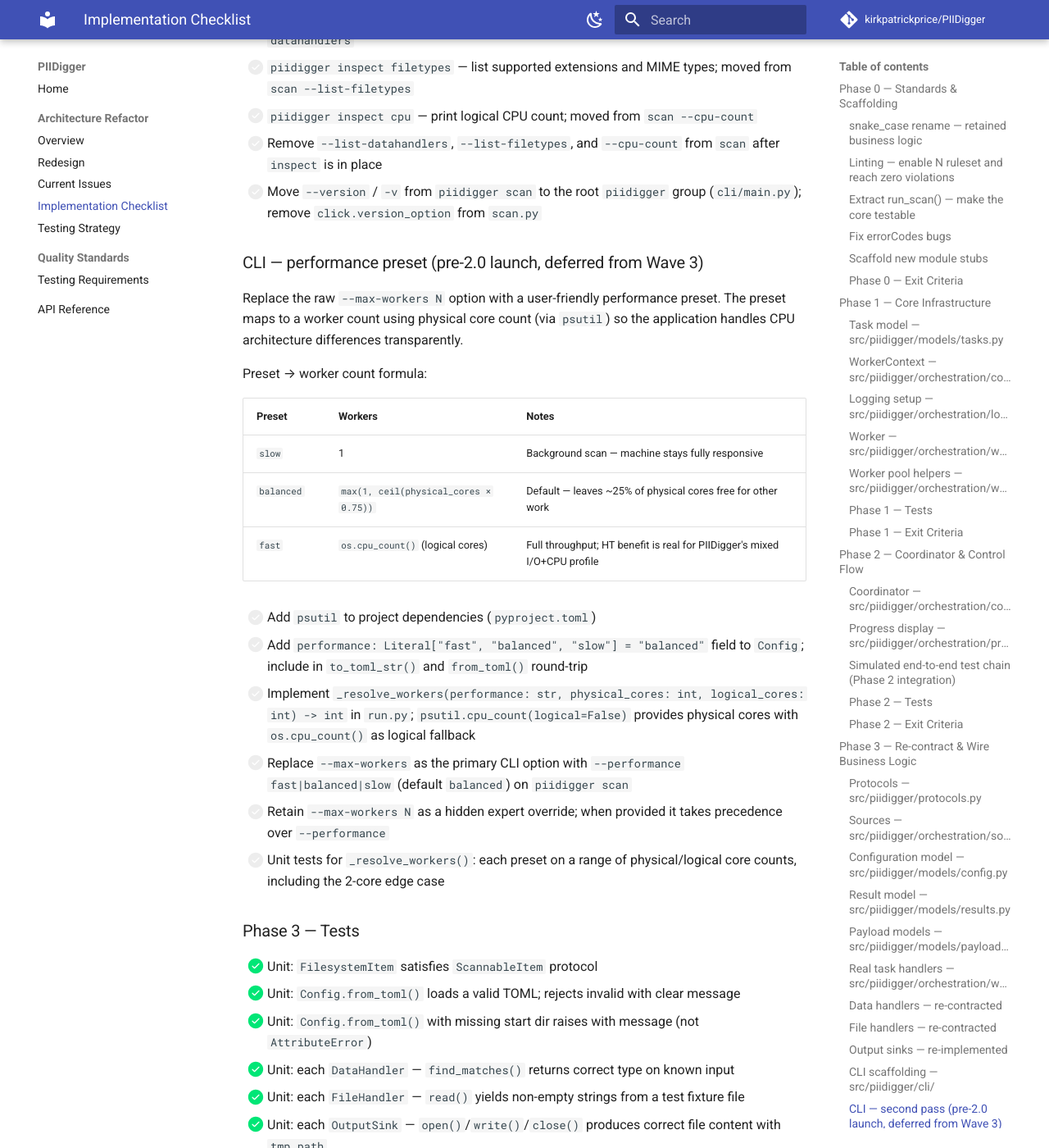
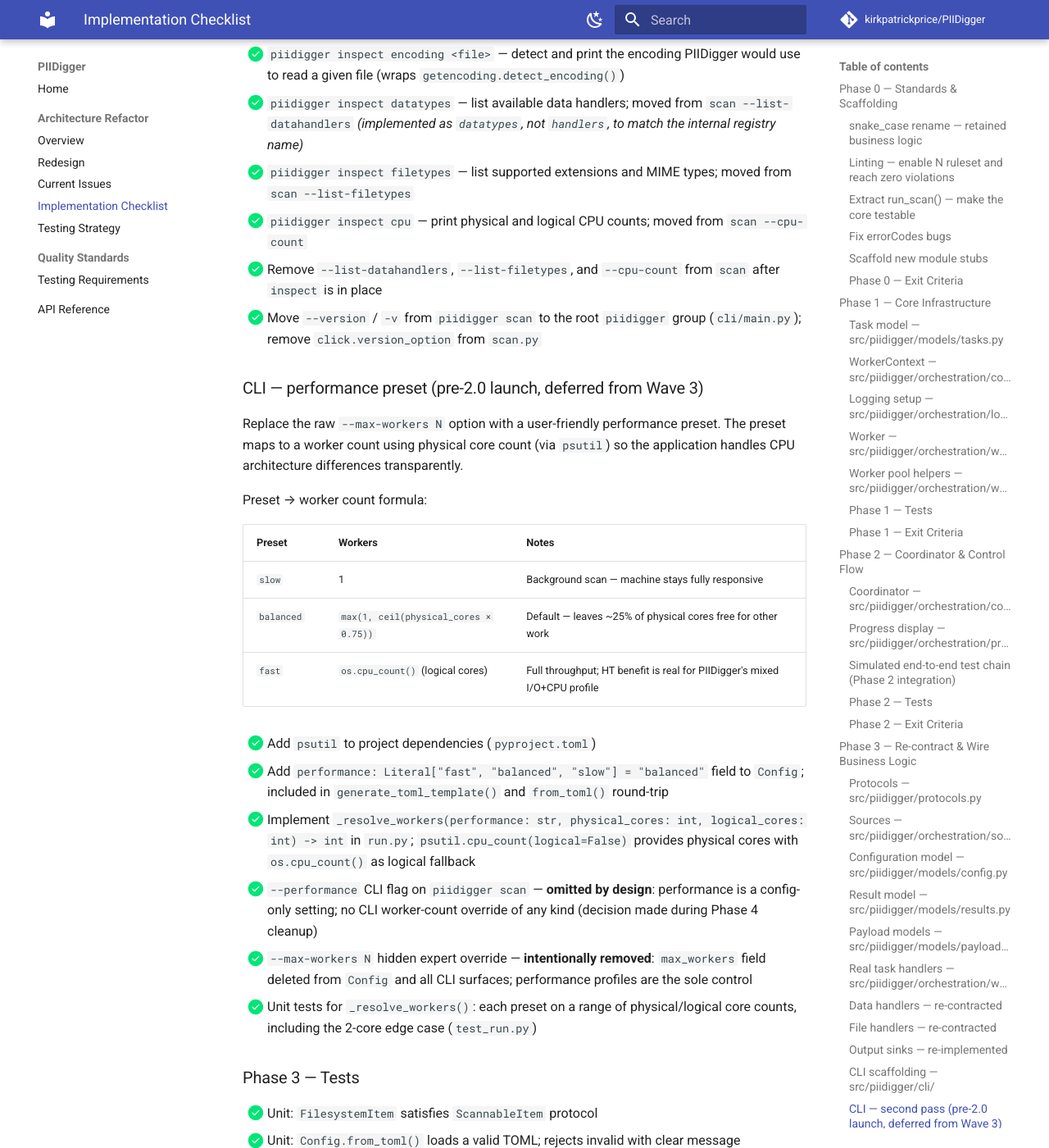
Before and after one commit to kirkpatrickprice/PIIDigger, an MkDocs documentation site: the page built from docs/refactor/IMPLEMENTATION_CHECKLIST.md, in a window 1280 px wide and 1400 px high, scrolled down 11512 px. Shown: the whole window at 82% size. Built offline with MkDocs 1.6.1 and Material for MkDocs 9.7.7, drawn with Linux system fonts in a browser that asks for light colours; comment, search, counter and statistics services are not loaded; some of the changed text lies outside the part shown.

Commit message:
docs: mark Phase 0 and Phase 3 checklist items complete after audit
Phase 0 items confirmed done: ruff N ruleset already enabled, all handler
packages pass with zero violations, run_scan() exists, errorCodes bugs are
moot (files deleted in Phase 4), all module stubs fully implemented.

Phase 3 items confirmed done: inspect subcommand group (mime, encoding,
datatypes, filetypes, cpu), performance preset (psutil, Config.performance
field, _resolve_workers + unit tests). Notes added for two intentional
omissions: --performance CLI flag and --max-workers override both removed
by design in favour of config-only performance management.

Also corrected stale max_workers field reference in Phase 3 Config section.

Co-Authored-By: Claude Sonnet 4.6 <noreply@anthropic.com>

```diff
--- a/docs/refactor/IMPLEMENTATION_CHECKLIST.md
+++ b/docs/refactor/IMPLEMENTATION_CHECKLIST.md
@@ -15,84 +15,84 @@ Use this checklist to track progress. Mark items `[x]` as completed. Each phase
 
 ### snake_case rename — retained business logic
 
-- [ ] Run `ruff check --select N src/` to enumerate all naming violations
-- [ ] `datahandlers/`: rename all functions, variables, and module-level names to `snake_case`
-  - [ ] `pan.py`
-  - [ ] `email.py`
-  - [ ] `phonenum.py`
-  - [ ] `trackdata.py`
-  - [ ] `__init__.py` exports
-- [ ] `filehandlers/`: rename all functions, variables, and module-level names to `snake_case`
-  - [ ] `plaintext.py`
-  - [ ] `pdf.py`
-  - [ ] `docx.py`
-  - [ ] `xlsx.py`
-  - [ ] `xls.py`
-  - [ ] `_sharedfuncs.py`
-  - [ ] `__init__.py` exports
-- [ ] `outputhandlers/`: rename all functions, variables, and module-level names to `snake_case`
-  - [ ] `csv.py`
-  - [ ] `json.py`
-  - [ ] `text.py`
-  - [ ] `__init__.py` exports
-- [ ] `console.py`: verify already snake_case (it was rewritten in a prior commit); fix any remaining violations
-- [ ] `getencoding.py`, `getmime.py`: rename as needed
-- [ ] `globalfuncs.py`: rename all functions and variables to `snake_case`
-- [ ] `globalvars.py`: rename variables to `snake_case`; constants to `UPPER_CASE`
+- [x] Run `ruff check --select N src/` to enumerate all naming violations
+- [x] `datahandlers/`: rename all functions, variables, and module-level names to `snake_case`
+  - [x] `pan.py`
+  - [x] `email.py`
+  - [x] `phonenum.py`
+  - [x] `trackdata.py`
+  - [x] `__init__.py` exports
+- [x] `filehandlers/`: rename all functions, variables, and module-level names to `snake_case`
+  - [x] `plaintext.py`
+  - [x] `pdf.py`
+  - [x] `docx.py`
+  - [x] `xlsx.py`
+  - [x] `xls.py`
+  - [x] `_sharedfuncs.py`
+  - [x] `__init__.py` exports
+- [x] `outputhandlers/`: rename all functions, variables, and module-level names to `snake_case`
+  - [x] `csv.py`
+  - [x] `json.py`
+  - [x] `text.py`
+  - [x] `__init__.py` exports
+- [x] `console.py`: verify already snake_case (it was rewritten in a prior commit); fix any remaining violations
+- [x] `getencoding.py`, `getmime.py`: rename as needed
+- [x] `globalfuncs.py`: rename all functions and variables to `snake_case`
+- [x] `globalvars.py`: rename variables to `snake_case`; constants to `UPPER_CASE`
 
 ### Linting — enable `N` ruleset and reach zero violations
 
-- [ ] Add `"N"` to `ruff` `select` list in `pyproject.toml`
-- [ ] Run `ruff check src/ --select N` and fix all violations
-- [ ] Run full `ruff check src/` (all enabled rulesets) — zero violations
-- [ ] Run `mypy src/` — zero errors (or confirm existing suppressions are documented)
-- [ ] Confirm CI passes (`ruff` + `mypy` gates both green)
+- [x] Add `"N"` to `ruff` `select` list in `pyproject.toml`
+- [x] Run `ruff check src/ --select N` and fix all violations
+- [x] Run full `ruff check src/` (all enabled rulesets) — zero violations
+- [x] Run `mypy src/` — zero errors (or confirm existing suppressions are documented)
+- [x] Confirm CI passes (`ruff` + `mypy` gates both green)
 
 ### Extract `run_scan()` — make the core testable
 
-- [ ] Create `src/piidigger/run.py` with a `run_scan(config: Config) -> int` function
-  - [ ] Move the scan orchestration body out of the Click `main()` into `run_scan()`
-  - [ ] `main()` in `piidigger.py` becomes: load config → call `run_scan(config)` → `sys.exit(code)`
-  - [ ] `run_scan` must be importable and callable in a test without invoking Click
+- [x] Create `src/piidigger/run.py` with a `run_scan(config: Config) -> int` function
+  - [x] Move the scan orchestration body out of the Click `main()` into `run_scan()`
+  - [x] `main()` in `piidigger.py` becomes: load config → call `run_scan(config)` → `sys.exit(code)`
+  - [x] `run_scan` must be importable and callable in a test without invoking Click
 
 ### Fix `errorCodes` bugs
 
-- [ ] `classes.py:66`: replace `globalfuncs.errorCodes['invalidConfig']` with `globalvars.errorCodes['invalidConfig']`
-- [ ] `classes.py:110`: same fix
-- [ ] `piidigger.py:288`: replace non-existent key `errorCodes['unknown']` with `errorCodes['unknownError']`
-- [ ] Add a test that exercises both invalid-config paths and verifies clean exit (no `AttributeError`)
+- [x] `classes.py:66`: replace `globalfuncs.errorCodes['invalidConfig']` with `globalvars.errorCodes['invalidConfig']` — **moot: `classes.py` deleted in Phase 4**
+- [x] `classes.py:110`: same fix — **moot: `classes.py` deleted in Phase 4**
+- [x] `piidigger.py:288`: replace non-existent key `errorCodes['unknown']` with `errorCodes['unknownError']` — **moot: old `src/piidigger/piidigger.py` deleted in Phase 4**
+- [x] Add a test that exercises both invalid-config paths and verifies clean exit (no `AttributeError`) — **moot: code path no longer exists; `Config.from_toml()` raises `ValueError` with clear message instead**
 
 ### Scaffold new module stubs
 
 Create empty-but-importable stubs (docstring + `__all__ = []` or equivalent) so import paths are established before Phase 1 fills them in:
 
-- [ ] `src/piidigger/cli/__init__.py`
-- [ ] `src/piidigger/cli/main.py` (empty `click.group()`)
-- [ ] `src/piidigger/cli/commands/__init__.py`
-- [ ] `src/piidigger/cli/commands/scan.py`
-- [ ] `src/piidigger/cli/commands/config.py`
-- [ ] `src/piidigger/models/__init__.py`
-- [ ] `src/piidigger/models/config.py`
-- [ ] `src/piidigger/models/tasks.py`
-- [ ] `src/piidigger/models/payloads.py`
-- [ ] `src/piidigger/models/results.py`
-- [ ] `src/piidigger/protocols.py`
-- [ ] `src/piidigger/orchestration/__init__.py`
-- [ ] `src/piidigger/orchestration/context.py`
-- [ ] `src/piidigger/orchestration/worker.py`
-- [ ] `src/piidigger/orchestration/coordinator.py`
-- [ ] `src/piidigger/orchestration/logging_setup.py`
-- [ ] `src/piidigger/orchestration/progress.py`
-- [ ] `src/piidigger/orchestration/sources.py`
-- [ ] `src/piidigger/run.py`
+- [x] `src/piidigger/cli/__init__.py`
+- [x] `src/piidigger/cli/main.py` (empty `click.group()`)
+- [x] `src/piidigger/cli/commands/__init__.py`
+- [x] `src/piidigger/cli/commands/scan.py`
+- [x] `src/piidigger/cli/commands/config.py`
+- [x] `src/piidigger/models/__init__.py`
+- [x] `src/piidigger/models/config.py`
+- [x] `src/piidigger/models/tasks.py`
+- [x] `src/piidigger/models/payloads.py`
+- [x] `src/piidigger/models/results.py`
+- [x] `src/piidigger/protocols.py`
+- [x] `src/piidigger/orchestration/__init__.py`
+- [x] `src/piidigger/orchestration/context.py`
+- [x] `src/piidigger/orchestration/worker/` (refactored into package: `_loop.py`, `_enum_dir.py`, `_scan_file.py`)
+- [x] `src/piidigger/orchestration/coordinator.py`
+- [x] `src/piidigger/orchestration/logging_setup.py`
+- [x] `src/piidigger/orchestration/progress.py`
+- [x] `src/piidigger/orchestration/sources.py`
+- [x] `src/piidigger/run.py`
 
 ### Phase 0 — Exit Criteria
 
-- [ ] `ruff check src/` — zero violations (all rulesets including `N`)
-- [ ] `mypy src/` — zero errors
-- [ ] Existing test suite passes unchanged
-- [ ] `run_scan(config)` is callable in a test without Click
-- [ ] All module stubs importable without error
+- [x] `ruff check src/` — zero violations (all rulesets including `N`)
+- [x] `mypy src/` — zero errors
+- [x] Existing test suite passes unchanged
+- [x] `run_scan(config)` is callable in a test without Click
+- [x] All module stubs importable without error
 
 ---
 
@@ -254,7 +254,7 @@ Create empty-but-importable stubs (docstring + `__all__ = []` or equivalent) so
   - [x] `include_exts: list[str]`
   - [x] `include_mime: list[str]`
   - [x] `data_handlers: list[str]`
-  - [x] `max_workers: int` (defaults to `cpu_count()`)
+  - [x] `performance: Literal["fast", "balanced", "slow"]` (replaces `max_workers`; removed in Phase 4 cleanup)
   - [x] `default_timeout_seconds: int` (default: 30)
   - [x] `local_files_only: bool`
   - [x] `log_file: Path`
@@ -324,14 +324,14 @@ Create empty-but-importable stubs (docstring + `__all__ = []` or equivalent) so
 
 ### CLI — second pass (pre-2.0 launch, deferred from Wave 3)
 
-- [ ] Add `piidigger inspect` subcommand group (`cli/commands/inspect.py`); register it on the root group in `cli/main.py`
-- [ ] `piidigger inspect mime <file>` — detect and print the MIME type PIIDigger would assign to a given file (wraps `getmime.get_mime()`)
-- [ ] `piidigger inspect encoding <file>` — detect and print the encoding PIIDigger would use to read a given file (wraps `getencoding.detect_encoding()`)
-- [ ] `piidigger inspect handlers` — list available data handlers; moved from `scan --list-datahandlers`
-- [ ] `piidigger inspect filetypes` — list supported extensions and MIME types; moved from `scan --list-filetypes`
-- [ ] `piidigger inspect cpu` — print logical CPU count; moved from `scan --cpu-count`
-- [ ] Remove `--list-datahandlers`, `--list-filetypes`, and `--cpu-count` from `scan` after `inspect` is in place
-- [ ] Move `--version` / `-v` from `piidigger scan` to the root `piidigger` group (`cli/main.py`); remove `click.version_option` from `scan.py`
+- [x] Add `piidigger inspect` subcommand group (`cli/commands/inspect.py`); register it on the root group in `cli/main.py`
+- [x] `piidigger inspect mime <file>` — detect and print the MIME type PIIDigger would assign to a given file (wraps `getmime.get_mime()`)
+- [x] `piidigger inspect encoding <file>` — detect and print the encoding PIIDigger would use to read a given file (wraps `getencoding.detect_encoding()`)
+- [x] `piidigger inspect datatypes` — list available data handlers; moved from `scan --list-datahandlers` *(implemented as `datatypes`, not `handlers`, to match the internal registry name)*
+- [x] `piidigger inspect filetypes` — list supported extensions and MIME types; moved from `scan --list-filetypes`
+- [x] `piidigger inspect cpu` — print physical and logical CPU counts; moved from `scan --cpu-count`
+- [x] Remove `--list-datahandlers`, `--list-filetypes`, and `--cpu-count` from `scan` after `inspect` is in place
+- [x] Move `--version` / `-v` from `piidigger scan` to the root `piidigger` group (`cli/main.py`); remove `click.version_option` from `scan.py`
 
 ### CLI — performance preset (pre-2.0 launch, deferred from Wave 3)
 
@@ -345,12 +345,12 @@ Preset → worker count formula:
 | `balanced` | `max(1, ceil(physical_cores × 0.75))` | Default — leaves ~25% of physical cores free for other work |
 | `fast` | `os.cpu_count()` (logical cores) | Full throughput; HT benefit is real for PIIDigger's mixed I/O+CPU profile |
 
-- [ ] Add `psutil` to project dependencies (`pyproject.toml`)
-- [ ] Add `performance: Literal["fast", "balanced", "slow"] = "balanced"` field to `Config`; include in `to_toml_str()` and `from_toml()` round-trip
-- [ ] Implement `_resolve_workers(performance: str, physical_cores: int, logical_cores: int) -> int` in `run.py`; `psutil.cpu_count(logical=False)` provides physical cores with `os.cpu_count()` as logical fallback
-- [ ] Replace `--max-workers` as the primary CLI option with `--performance fast|balanced|slow` (default `balanced`) on `piidigger scan`
-- [ ] Retain `--max-workers N` as a hidden expert override; when provided it takes precedence over `--performance`
-- [ ] Unit tests for `_resolve_workers()`: each preset on a range of physical/logical core counts, including the 2-core edge case
+- [x] Add `psutil` to project dependencies (`pyproject.toml`)
+- [x] Add `performance: Literal["fast", "balanced", "slow"] = "balanced"` field to `Config`; included in `generate_toml_template()` and `from_toml()` round-trip
+- [x] Implement `_resolve_workers(performance: str, physical_cores: int, logical_cores: int) -> int` in `run.py`; `psutil.cpu_count(logical=False)` provides physical cores with `os.cpu_count()` as logical fallback
+- [x] `--performance` CLI flag on `piidigger scan` — **omitted by design**: performance is a config-only setting; no CLI worker-count override of any kind (decision made during Phase 4 cleanup)
+- [x] `--max-workers N` hidden expert override — **intentionally removed**: `max_workers` field deleted from `Config` and all CLI surfaces; performance profiles are the sole control
+- [x] Unit tests for `_resolve_workers()`: each preset on a range of physical/logical core counts, including the 2-core edge case (`test_run.py`)
 
 ### Phase 3 — Tests
 
```
